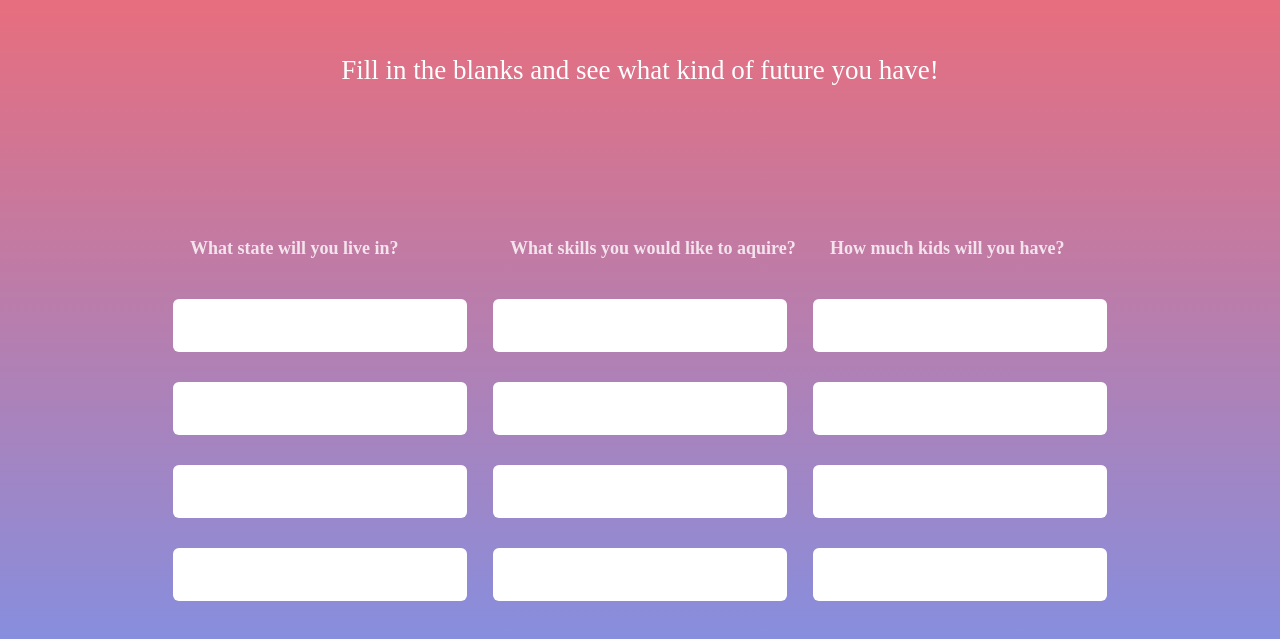
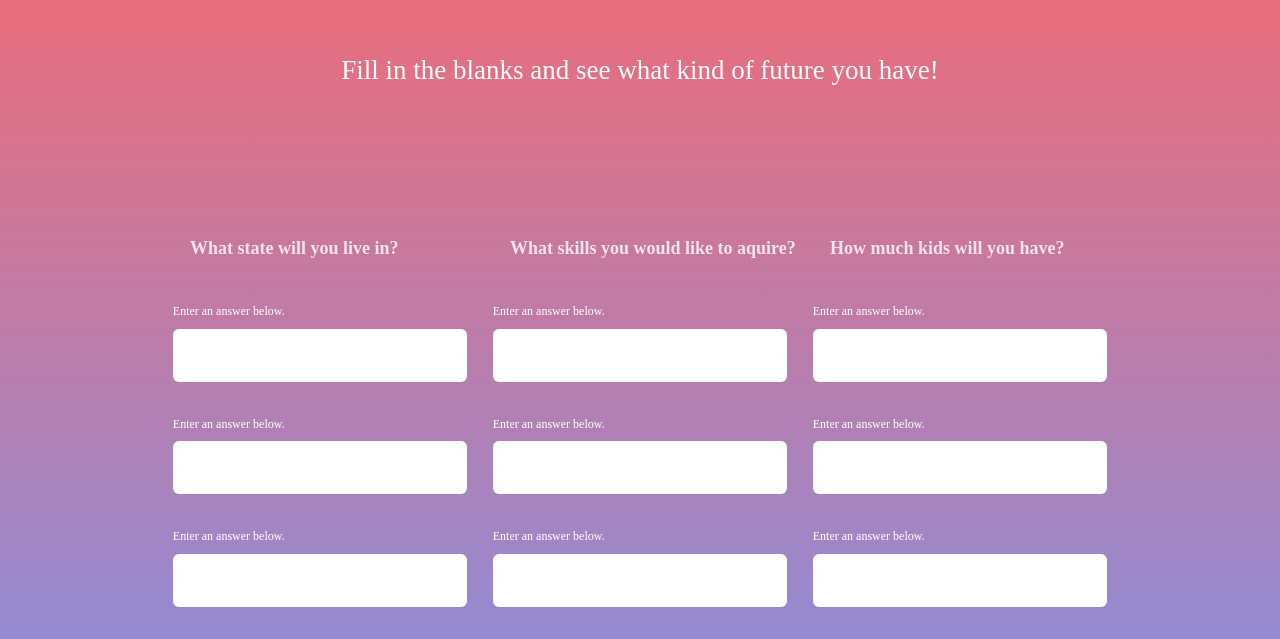
Before and after one commit to EricAkaRuiz/MASH-Game, a plain HTML site: page index.html in a window 1280 px wide. Shown: the part 157-796 px from the top of the page. Drawn offline with Linux system fonts and the light colour scheme.

Commit message:
added ADA comp

```diff
--- a/index.html
+++ b/index.html
@@ -22,24 +22,24 @@
       <div class="bucket">
         <div class="choice-bucket">
           <h4 class="highlight">What state will you live in?</h4>
-          <input name="answer_1[]"type="text">
-          <input name="answer_1[]"type="text">
-          <input name="answer_1[]"type="text">
-          <input name="answer_1[]"type="text">
+          <label for="formAnswer1">Enter an answer below.</label><input name="answer_1[]"type="text">
+          <label for="formAnswer2">Enter an answer below.</label><input name="answer_1[]"type="text">
+          <label for="formAnswer3">Enter an answer below.</label><input name="answer_1[]"type="text">
+          <label for="formAnswer4">Enter an answer below.</label><input name="answer_1[]"type="text">
         </div>
         <div class="choice-bucket">
           <h4 class="highlight">What skills you would like to aquire?</h4>
-          <input name="answer_2[]"type="text">
-          <input name="answer_2[]"type="text">
-          <input name="answer_2[]"type="text">
-          <input name="answer_2[]"type="text">
+          <label for="formAnswer1">Enter an answer below.</label><input name="answer_2[]"type="text">
+          <label for="formAnswer2">Enter an answer below.</label><input name="answer_2[]"type="text">
+          <label for="formAnswer3">Enter an answer below.</label><input name="answer_2[]"type="text">
+          <label for="formAnswer4">Enter an answer below.</label><input name="answer_2[]"type="text">
         </div>
         <div class="choice-bucket">
           <h4 class="highlight">How much kids will you have?</h4>
-          <input name="answer_3[]"type="text">
-          <input name="answer_3[]"type="text">
-          <input name="answer_3[]"type="text">
-          <input name="answer_3[]"type="text">
+          <label for="formAnswer1">Enter an answer below.</label><input name="answer_3[]"type="text">
+          <label for="formAnswer2">Enter an answer below.</label><input name="answer_3[]"type="text">
+          <label for="formAnswer3">Enter an answer below.</label><input name="answer_3[]"type="text">
+          <label for="formAnswer4">Enter an answer below.</label><input name="answer_3[]"type="text">
         </div>
       </div>
       <button type="submit" class="button-submit">Tell me my future!</button>
```
